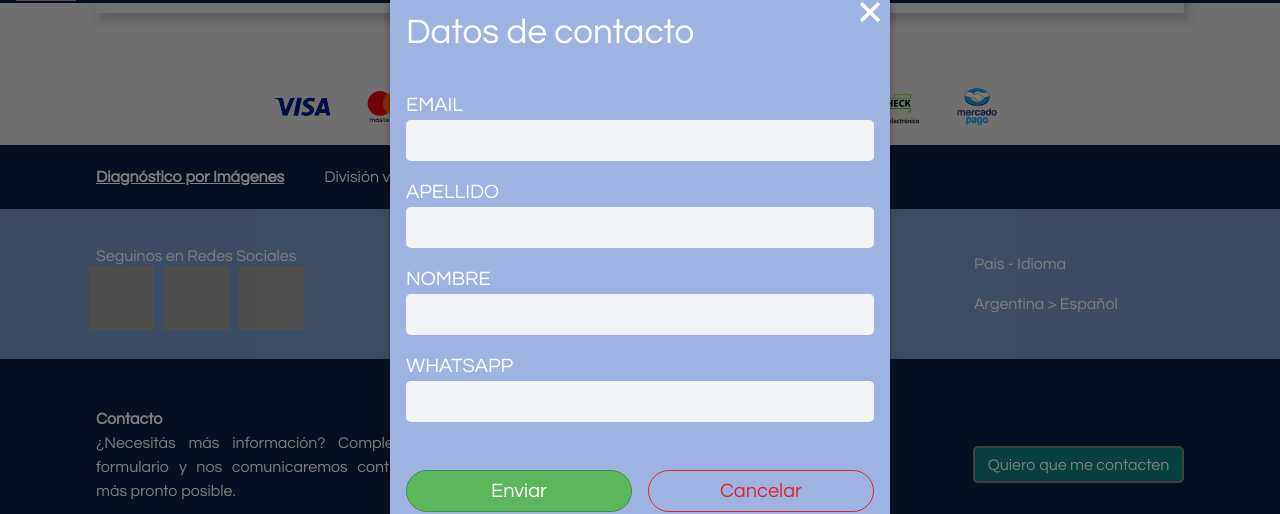
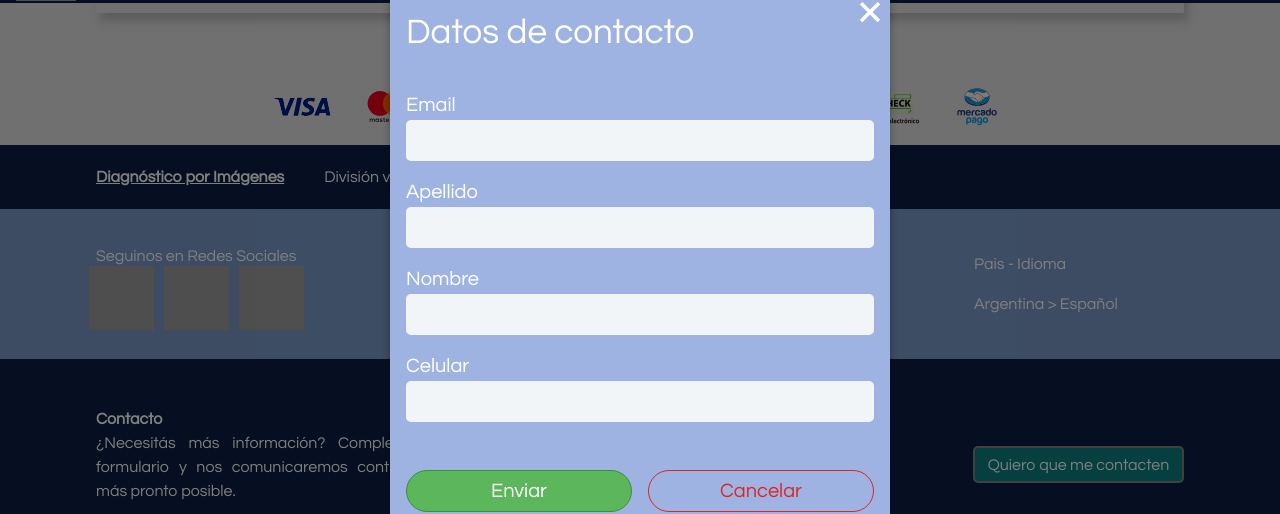
Before and after one commit to achani2497/ingeray_frontend, a Vue app: page / in a window 1280 px wide. Both pictures are taken after a click on the button "Quiero que me contacten". Shown: the part 4040-4554 px from the top of the page. Built offline with nearby package versions, Linux system fonts and the light colour scheme; grey boxes are pictures that could not be loaded; what @splidejs/vue-splide, vue-browser-geolocation would draw is missing.

Commit message:
Dejo terminando el formulario de suscripcion al newsletter con animaciones y validaciones

```diff
--- a/src/components/Modal/InformationForm.vue
+++ b/src/components/Modal/InformationForm.vue
@@ -2,42 +2,11 @@
 <!-- Form utilizado para cuando solicitan suscripción al newsletter y para cuando quieren que se los contacte tocando el boton 'Quiero que me contacten' en el footer -->
     <form @submit.prevent="enviarFormulario">
         <div class="form-content">
-            <div :class="['TextInput', information[0].value === '' ? '' : (information[0].hasError ? 'has-error' : 'success')]">
-                <label for="email">EMAIL</label>
-                <input type="text" name="email" v-model="information[0].value" @change="validar([information[0]])">
-                <ul v-if="information[0].hasError" class="help-message">
-                  <li v-for="(error, index) in information[0].errores" :key="index">
-                    <small>{{error}}</small>
-                  </li>
-                </ul>
-            </div>
-            <div :class="['TextInput', information[1].value === '' ? '' : (information[1].hasError ? 'has-error' : 'success')]">
-                <label for="apellido">APELLIDO</label>
-                <input type="text" name="apellido" v-model="information[1].value" @change="validar([information[1]])">
-                <ul v-if="information[1].hasError" class="help-message">
-                  <li v-for="(error, index) in information[1].errores" :key="index">
-                    <small>{{error}}</small>
-                  </li>
-                </ul>
-            </div>
-            <div :class="['TextInput', information[2].value === '' ? '' : (information[2].hasError ? 'has-error' : 'success')]">
-                <label for="nombre">NOMBRE</label>
-                <input type="text" name="nombre" v-model="information[2].value" @change="validar([information[2]])">
-                <ul v-if="information[2].hasError" class="help-message">
-                  <li v-for="(error, index) in information[2].errores" :key="index">
-                    <small>{{error}}</small>
-                  </li>
-                </ul>
-            </div>
-            <div :class="['TextInput', information[3].value === '' ? '' : (information[3].hasError ? 'has-error' : 'success')]">
-                <label for="celular">WHATSAPP</label>
-                <input type="text" name="celular" v-model="information[3].value" @change="validar([information[3]])">
-                <ul v-if="information[3].hasError" class="help-message">
-                  <li v-for="(error, index) in information[3].errores" :key="index">
-                    <small>{{error}}</small>
-                  </li>
-                </ul>
-            </div>
+          <Input :campo="information[0]"></Input>
+          <Input :campo="information[1]"></Input>
+          <Input :campo="information[2]"></Input>
+          <Input :campo="information[3]"></Input>
+          <div class="warning-temporal-message" :class="{fadeIn:formHasError}" v-show="formHasError">{{errorMessage}}</div>
         </div>
         <div class="modal-footer">
             <button type="submit" class="btn submit-btn" :class="{invalid: formHasError}"> {{sendButtonText}}</button>
@@ -46,11 +15,14 @@
     </form>
 </template>
 <script>
+import Input from './ModalInput.vue'
 export default {
+    components:{Input},
     props:['isNewsletter', 'sendButtonText'],
     data: function(){
         return{
           formHasError: false,
+          errorMessage: '',
           information:[
             {
               name:'Email',
@@ -63,14 +35,14 @@ export default {
               name:'Apellido',
               value:'',
               hasError: '',
-              rules:['required', 'min5'],
+              rules:['required', 'min4'],
               errores:[]
             },
             {
               name:'Nombre',
               value:'',
               hasError: '',
-              rules:['required', 'min5'],
+              rules:['required', 'min4'],
               errores:[]
             },
             {
@@ -85,9 +57,11 @@ export default {
     },
     methods:{
       enviarFormulario(){
-          let hayErrores = this.validar(this.information)
 
-          if(!hayErrores){
+        let estanTodosCompletos = this.estanTodosCompletos(this.information)
+        let ningunoTieneError = this.ningunoTieneError(this.information)
+
+        if(estanTodosCompletos && ningunoTieneError){
           if(this.isNewsletter){
             console.log('Mando newsletter')
           } else {
@@ -95,70 +69,24 @@ export default {
           }
         } else {
           this.formHasError = true
+          if(!estanTodosCompletos){
+            this.errorMessage = 'Primero completá todos los campos'
+          }
         }
       },
-        validar(array){
-          let errores = []
-          array.forEach(campo => {
-            campo.errores = []
-            campo.rules.forEach(regla => {
-              let error = this.verificarRegla(campo, regla)
-              if(error !== ''){
-                errores.push(error)
+      estanTodosCompletos(array){
+        return array.every(campo => campo.value.trim() !== '')
+      },
+      ningunoTieneError(array){
+        return array.every(campo => !campo.hasError)
       }
-            })
-          })
-
-          return errores.length !== 0
     },
-        verificarRegla(campo, regla){
-          let error = ''
-
-          switch (regla) {
-            case 'required':
-              if(campo.value.trim() !== ''){
-                campo.hasError = false
-              } else {
-                error = `Falta completar el campo ${campo.name}.`
+    watch:{
+      formHasError: function(newVal, oldVal){
+        setTimeout(() => {
+          this.formHasError = false
+        }, 4200)
       }
-
-              break;
-            case 'emailFormat':
-              if(campo.value.match(/^(([^<>()[\]\\.,;:\s@"]+(\.[^<>()[\]\\.,;:\s@"]+)*)|(".+"))@((\[[0-9]{1,3}\.[0-9]{1,3}\.[0-9]{1,3}\.[0-9]{1,3}\])|(([a-zA-Z\-0-9]+\.)+[a-zA-Z]{2,}))$/)){
-                campo.hasError = false
-              } else {
-                error = 'El mail tiene un formato inválido.'
-              }
-
-              break;
-            case 'min5':
-              if(campo.value.length >= 5){
-                campo.hasError = false
-              } else {
-                error = `El ${campo.name} tiene que tener al menos 5 caracteres`
-              }
-
-              break;
-            case 'min10':
-              if(campo.value.length >= 10){
-                campo.hasError = false
-              } else {
-                error = `El ${campo.name} tiene que tener al menos 10 caracteres`
-              }
-
-              break;
-          }
-          if(error !== ''){
-            this.setError(campo, error)
-          }
-
-          return error
-        },
-        setError(campo, error){
-          campo.hasError = true
-          campo.errores.push(error)
-        }
-
     }
 }
 </script>
@@ -172,54 +100,21 @@ export default {
     font-size: 20px;
     color: white;
 }
-input {
-  border-radius: 5px;
-  color: black;
-  font-size: 18px;
-  border: 2px solid transparent;
-  padding: 5px;
-  outline: none;
-  background-color: #f2f5f7;
-  width: 100%;
-  transition: border-color 0.3s ease-in-out, color 0.3s ease-in-out,
-    background-color 0.3s ease-in-out;
-}
-input:focus {
-  border-color: #0071fe;
-}
-.help-message {
-  font-size: 14px;
-}
 .modal-footer{
   display: flex;
   justify-content: space-around;
   padding: 1rem;
   gap: 1rem;
 }
-.TextInput{
-    gap: .2rem;
+.warning-temporal-message{
+  border-radius: 15px;
+  background-color: #fddfe2;
+  border: 1px solid #f23648;
+  color: #f23648;
+  text-align: center;
 }
-.TextInput.has-error input {
-  background-color: #fddfe2;
-  color: #f23648;
-}
-.TextInput.has-error input:focus {
-  border-color: #f23648;
-}
-.TextInput.has-error .help-message {
-  color: #ff0019;
-}
-.help-message{
-  list-style: disc;
-  padding-left: 13px;
-  font-size: 19px;
-}
-.TextInput.success input{
-  background-color: #e0eee4;
-  color: #21a67a;
-}
-.TextInput.success input:focus{
-  border-color: #21a67a;
+.fadeIn{
+  animation: fadeInInge 5s forwards;
 }
 .btn{
   border-radius: 25px;
@@ -241,6 +136,9 @@ input:focus {
 .submit-btn.invalid {
   animation: shake 0.5s;
   animation-iteration-count: forwards;
+}
+.invalid{
+  animation: shake .5s forwards;
 }
 .message{
     gap: 2rem;
@@ -327,10 +225,24 @@ input:focus {
 }
 @keyframes fadeInInge {
     0%{
+      transform: translateY(10px);
       opacity: 0;
     }
+    25%{
+      transform: translateY(0);
+      opacity: 1;
+    }
+    50%{
+      transform: translateY(0);
+      opacity: 1;
+    }
+    75%{
+      transform: translateY(0);
+      opacity: 1;
+    }
     100%{
-        opacity: 100%;
+      transform: translateY(10px);
+      opacity: 0;
     }
 }
 @media screen and (max-width: 650px) {
--- /dev/null
+++ b/src/components/Modal/ModalInput.vue
@@ -0,0 +1,128 @@
+<template>
+    <div :class="['TextInput', campo.hasError ? 'has-error' : (campo.value.trim() !== '' && !campo.hasError ? 'success' : '')]">
+        <label :for="campo.name">{{campo.name}}</label>
+        <input type="text" :name="campo.name" v-model="campo.value" @change="validarCampo(campo)">
+        <ul v-if="campo.hasError" class="help-message">
+            <li v-for="(error, index) in campo.errores" :key="index">
+            <small>{{error}}</small>
+            </li>
+        </ul>
+    </div>
+</template>
+<style scoped>
+input {
+  border-radius: 5px;
+  color: black;
+  font-size: 18px;
+  border: 2px solid transparent;
+  padding: 5px;
+  outline: none;
+  background-color: #f2f5f7;
+  width: 100%;
+  transition: border-color 0.3s ease-in-out, color 0.3s ease-in-out,
+    background-color 0.3s ease-in-out;
+}
+input:focus {
+  border-color: #0071fe;
+}
+.help-message {
+  font-size: 14px;
+}
+.TextInput{
+    gap: .2rem;
+}
+.TextInput.has-error input {
+  background-color: #fddfe2;
+  color: #f23648;
+}
+.TextInput.has-error input:focus {
+  border-color: #f23648;
+}
+.TextInput.has-error .help-message {
+  color: #ff0019;
+}
+.help-message{
+  list-style: disc;
+  padding-left: 13px;
+  font-size: 19px;
+}
+.TextInput.success input{
+  background-color: #e0eee4;
+  color: #21a67a;
+}
+.TextInput.success input:focus{
+  border-color: #21a67a;
+}
+</style>
+<script>
+export default {
+    props:['campo'],
+    data(){
+        return {
+
+        }
+    },
+    methods:{
+        validarCampo(campo){
+            let errores = []
+            console.log()
+            campo.errores = []
+            campo.rules.forEach(regla => {
+                let error = this.verificarRegla(campo, regla)
+                if(error !== ''){
+                errores.push(error)
+                }
+            })
+
+            return errores.length !== 0
+        },
+        verificarRegla(campo, regla){
+          let error = ''
+
+          switch (regla) {
+            case 'required':
+              if(campo.value.trim() !== ''){
+                campo.hasError = false
+              } else {
+                error = `Falta completar el campo ${campo.name}.`
+              }
+
+              break;
+            case 'emailFormat':
+              if(campo.value.match(/^(([^<>()[\]\\.,;:\s@"]+(\.[^<>()[\]\\.,;:\s@"]+)*)|(".+"))@((\[[0-9]{1,3}\.[0-9]{1,3}\.[0-9]{1,3}\.[0-9]{1,3}\])|(([a-zA-Z\-0-9]+\.)+[a-zA-Z]{2,}))$/)){
+                campo.hasError = false
+              } else {
+                error = 'El mail tiene un formato inválido.'
+              }
+
+              break;
+            case 'min4':
+              if(campo.value.length >= 4){
+                campo.hasError = false
+              } else {
+                error = `El ${campo.name} tiene que tener al menos 4 caracteres`
+              }
+
+              break;
+            case 'min10':
+              if(campo.value.length >= 10){
+                campo.hasError = false
+              } else {
+                error = `El ${campo.name} tiene que tener al menos 10 caracteres`
+              }
+
+              break;
+          }
+          if(error !== ''){
+            this.setError(campo, error)
+          }
+
+          return error
+        },
+        setError(campo, error){
+          campo.hasError = true
+          campo.errores.push(error)
+        }
+    }
+}
+</script>
```
Lines whose indentation alone changed are shown as unchanged.
